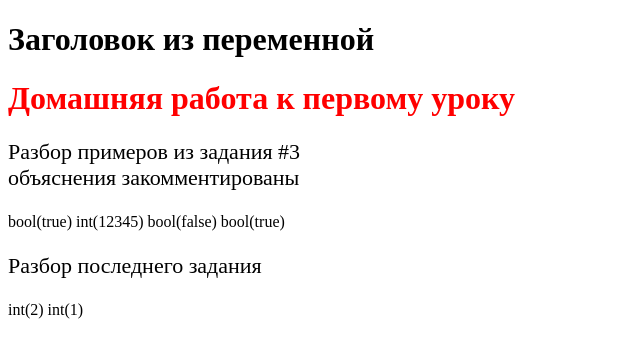
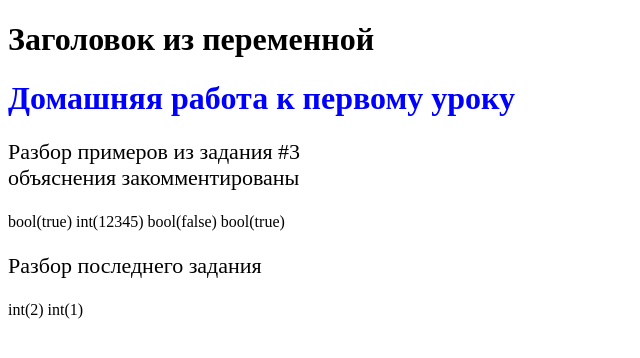
Before and after one commit to Konstantin108/GPPHP-1st-hw, a PHP site: page / in a window 1280 px wide. Shown: the top 358 px of the page, without its empty margins (0-640 px from the left). Run offline with PHP 8.4, Linux system fonts and the light colour scheme.

Commit message:
new color

```diff
--- a/index.php
+++ b/index.php
@@ -13,9 +13,10 @@
 </head>
 <body>
     <?php
+
     	echo <<<php
     	<h1>{$h1}</h1>
-    	<h1 style="color: red">{$text}</h1>
+    	<h1 style="color: blue">{$text}</h1>
     	<p style="font-size: 22px">Разбор примеров из задания #3<br>объяснения закомментированы</p>
 php;
 
@@ -23,6 +24,7 @@ php;
 		var_dump((int)'012345'); //с точки зрения целых чисел число с 0 в начале и без него, это - одно и то же число
 		var_dump((float)123.0 === (int)123.0); //false, так как разные типы данных
 		var_dump((int)0 === (int)'hello, world'); //true, так как в строке 'hello, world' не нашлось числа, поэтому автоматически 0
+
 	?>
 	<p style="font-size: 22px">Разбор последнего задания</p>
 	<?php
```
